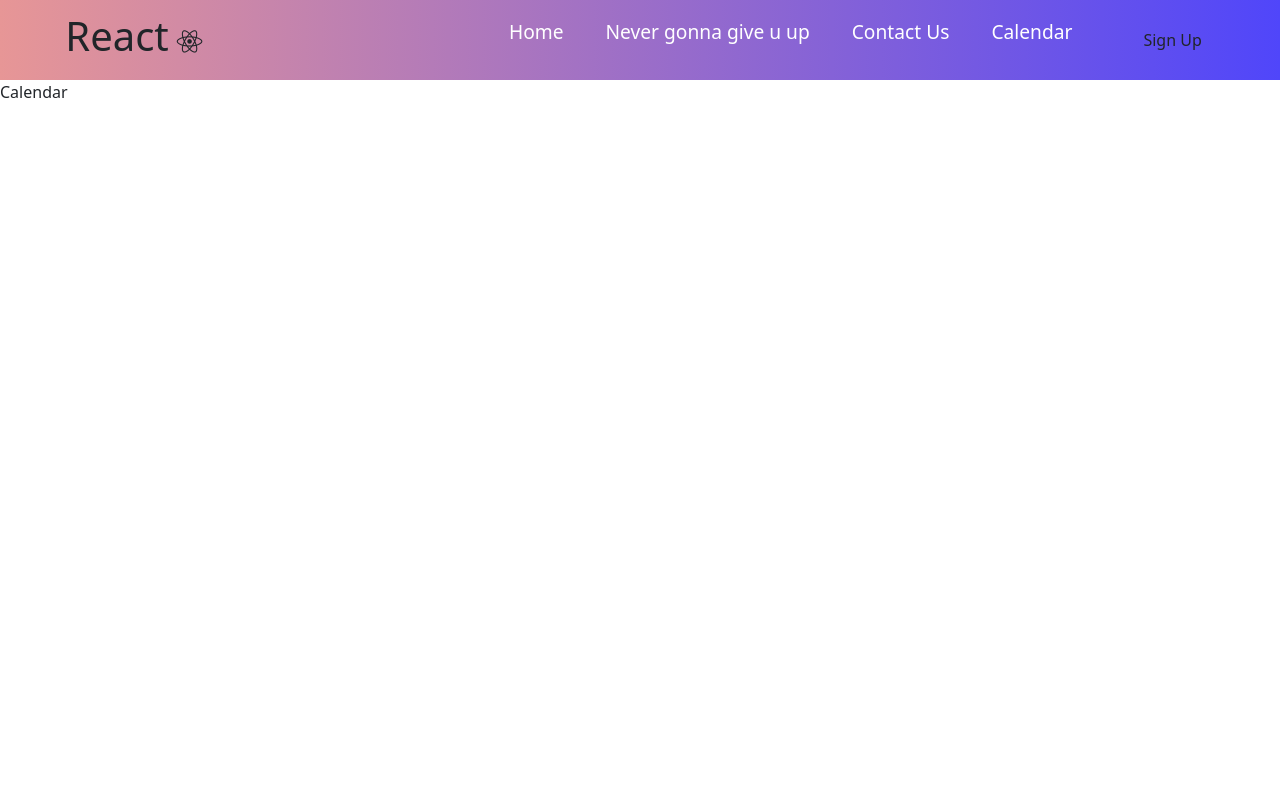
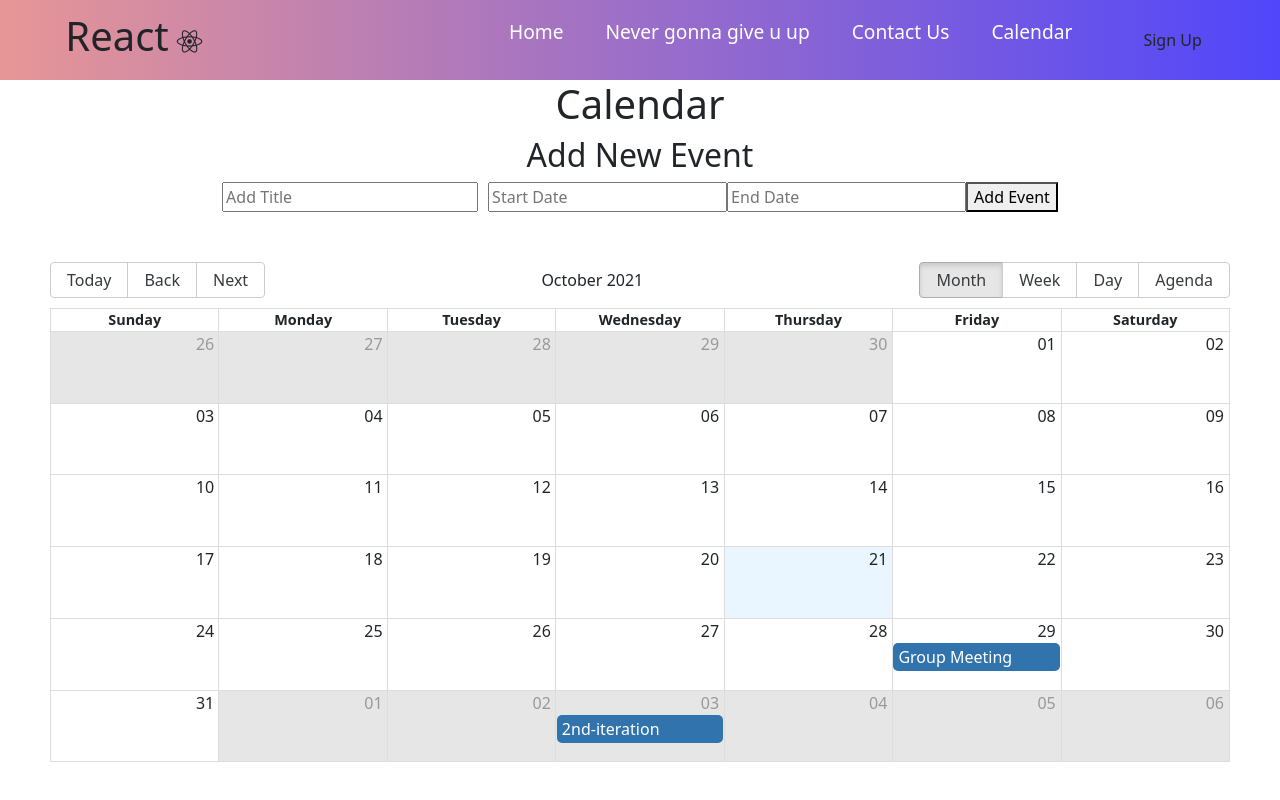
Before and after one commit to mitchellmui17/schedulemester, a React (Create React App) app: page /Calendar in a window 1280 px wide. Shown: the top 800 px of the page. Built offline with nearby package versions, Linux system fonts and the light colour scheme.

Commit message:
draft-version-Calendar

```diff
--- a/package.json
+++ b/package.json
@@ -7,9 +7,12 @@
     "@testing-library/react": "^11.2.7",
     "@testing-library/user-event": "^12.8.3",
     "bootstrap": "^5.1.3",
+    "date-fns": "^2.25.0",
     "firebase": "^9.1.2",
     "react": "^17.0.2",
+    "react-big-calendar": "^0.38.0",
     "react-bootstrap": "^1.6.4",
+    "react-datepicker": "^4.3.0",
     "react-dom": "^17.0.2",
     "react-icons": "^4.3.1",
     "react-router-dom": "^5.3.0",
--- a/src/App.js
+++ b/src/App.js
@@ -2,11 +2,13 @@
 import SignUp from './components/SignUp/SignUp.js';
 import ContactUs from './components/ContactUs/ContactUs';
 import Navbar from './components/NavBar/NavBar';
-import Calendar from './components/Calendar/Calendar';
+import './components/Calendar/Mycalendar'
 import React from "react"
 import { Container, NavItem } from 'react-bootstrap';
 
+
 import { BrowserRouter as Router, Route, Redirect, Switch} from "react-router-dom";
+import Mycalendar from './components/Calendar/Mycalendar';
 
 function App() {
   return (
@@ -18,7 +20,7 @@
             <LandingPage />
           </Route>
           <Route path="/Calendar" exact>
-            <Calendar />
+            <Mycalendar />
           </Route>
           <Route path="/ContactUs" exact>
             <ContactUs />
--- a/src/components/Calendar/Calendar.js
+++ /dev/null
@@ -1,24 +0,0 @@
-import React, {Component} from "react";
-
-
-
-class LandingPage extends Component{
-
-
-    render(){
-
-        return(
-            <div>
-            <div className ="welcome-template">
-                <div className = "welcome-comment">
-                    <span className ="welcome">Calendar</span><br></br>
-                </div>
-
-            </div>
-            {/* <Footer/> */}
-            </div>
-
-        )
-    }
-}
-export default LandingPage;
--- /dev/null
+++ b/src/components/Calendar/EventCalendar.css
@@ -0,0 +1,7 @@
+.Mycalendar {
+	text-align: center;
+}
+
+.App {
+	text-align: center;
+}
--- /dev/null
+++ b/src/components/Calendar/Mycalendar.js
@@ -0,0 +1,72 @@
+import format from "date-fns/format";
+import getDay from "date-fns/getDay";
+import parse from "date-fns/parse";
+import startOfWeek from "date-fns/startOfWeek";
+import React, { useState } from "react";
+import { Calendar, dateFnsLocalizer } from "react-big-calendar";
+import "react-big-calendar/lib/css/react-big-calendar.css";
+import DatePicker from "react-datepicker";
+import "react-datepicker/dist/react-datepicker.css";
+import "./EventCalendar.css";
+
+const locales = {
+    "en-US": require("date-fns/locale/en-US"),
+};
+const localizer = dateFnsLocalizer({
+    format,
+    parse,
+    startOfWeek,
+    getDay,
+    locales,
+});
+
+const events = [
+    {
+        title: "2nd-iteration",
+        allDay: true,
+        start: new Date(2021, 10, 3),
+        end: new Date(2021, 10, 3),
+    },
+
+    {
+        title: "Group Meeting",
+        allDay: true,
+        start: new Date(2021, 9, 29),
+        end: new Date(2021, 9, 29),
+    },
+
+    {
+        title: "3nd-iteration",
+        allDay: true,
+        start: new Date(2021, 10, 17),
+        end: new Date(2021, 10, 17),
+    },
+
+];
+
+function Mycalendar() {
+    const [newEvent, setNewEvent] = useState({ title: "", start: "", end: "" });
+    const [allEvents, setAllEvents] = useState(events);
+
+    function handleAddEvent() {
+        setAllEvents([...allEvents, newEvent]);
+    }
+
+    return (
+        <div className="App">
+            <h1>Calendar</h1>
+            <h2>Add New Event</h2>
+            <div>
+                <input type="text" placeholder="Add Title"  style={{ width: "20%", marginRight: "10px" }} value={newEvent.title} onChange={(e) => setNewEvent({ ...newEvent, title: e.target.value })} />
+                <DatePicker placeholderText="Start Date" style={{ marginRight: "10px" }} selected={newEvent.start} onChange={(start) => setNewEvent({ ...newEvent, start })} />
+                <DatePicker placeholderText="End Date" selected={newEvent.end} onChange={(end) => setNewEvent({ ...newEvent, end })} />
+                <button stlye={{ marginTop: "10px" }} onClick={handleAddEvent}>
+                    Add Event
+                </button>
+            </div>
+            <Calendar localizer={localizer} events={allEvents} startAccessor="start" endAccessor="end" style={{ height: 500, margin: "50px" }} />
+        </div>
+    );
+}
+
+export default Mycalendar;
```
Also changed, not shown: src/App.css (line endings or trailing spaces), src/components/Calendar/Calendar.css (deleted), 2 other files (tests, documents, lock files or other folders).
